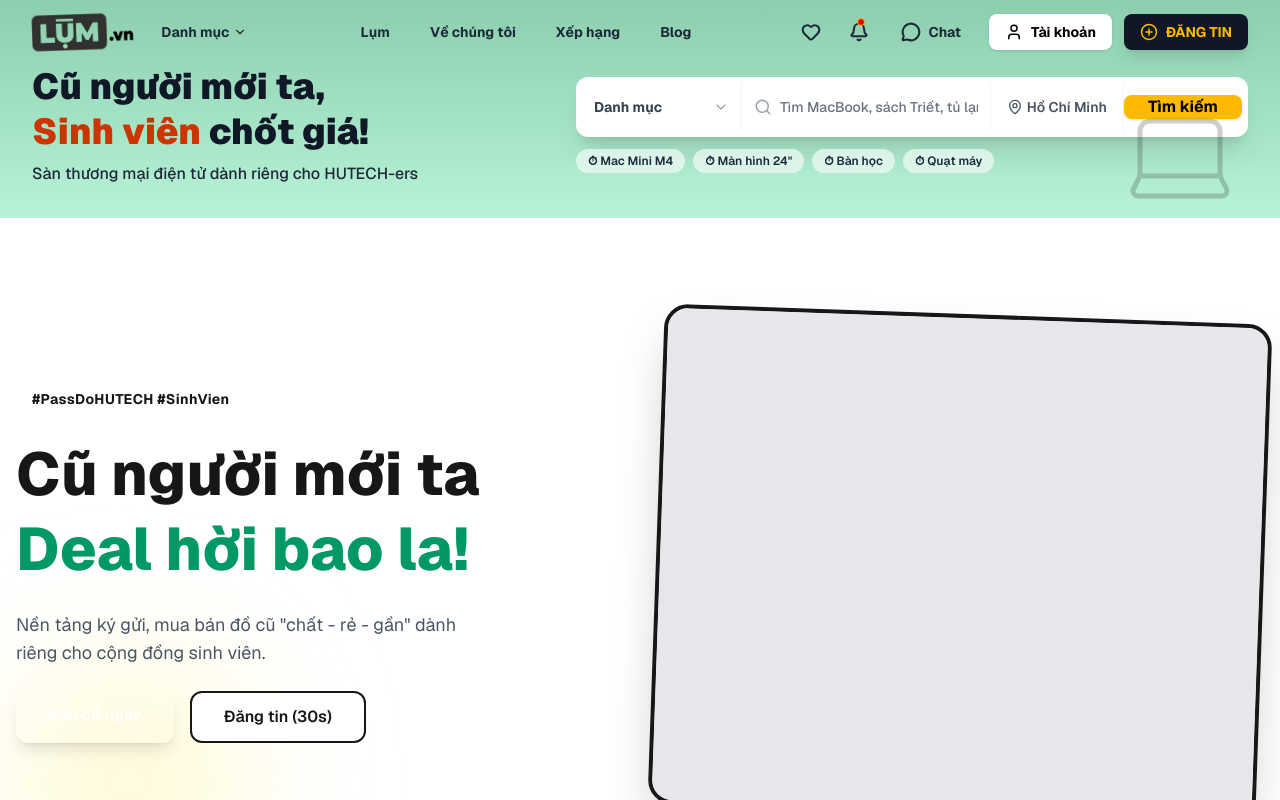
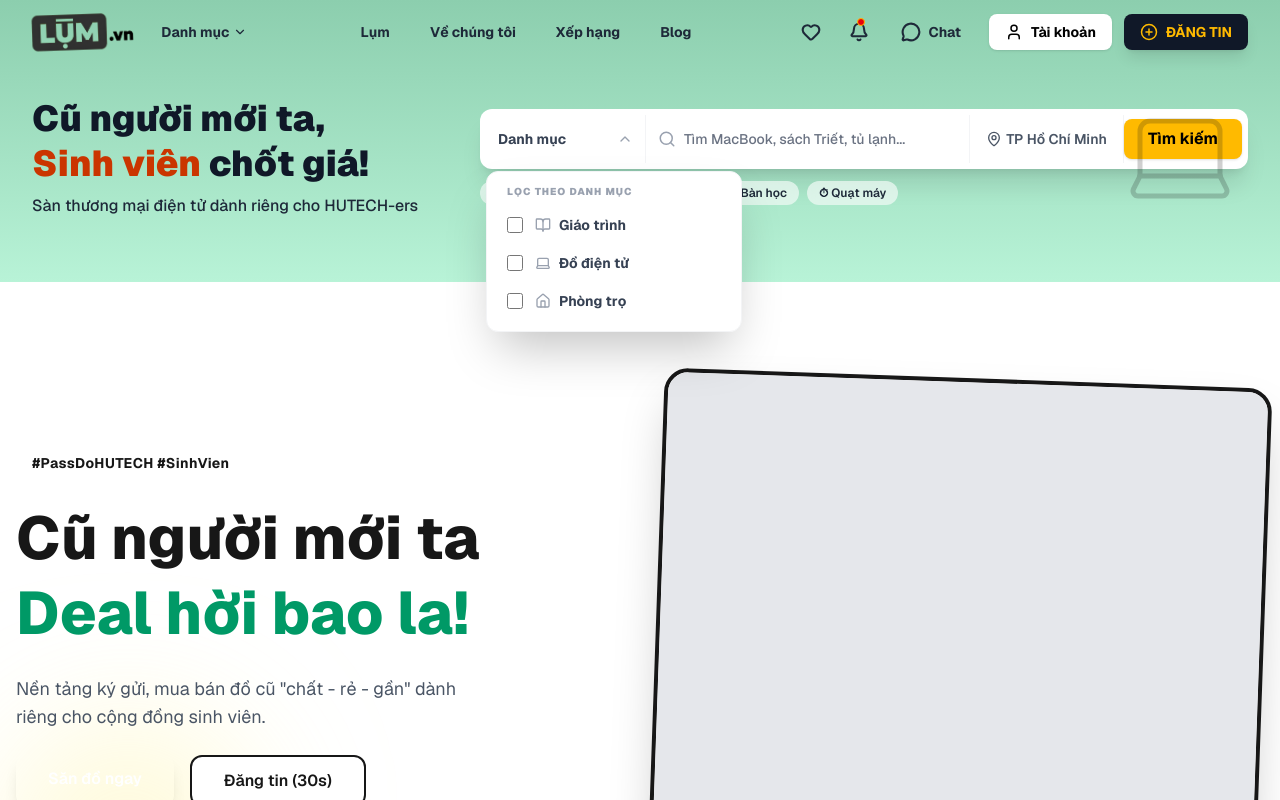
Before and after one commit to ngcnguywn0124/FE-LUM-trade-ecommerce, a Next.js app: page / in a window 1280 px wide. Both pictures are taken after a click on the button "Danh mục". Shown: the top 800 px of the page. Built offline with nearby package versions, Linux system fonts and the light colour scheme.

Commit message:
style: update UI header v2.2

```diff
--- a/components/layout/Header.tsx
+++ b/components/layout/Header.tsx
@@ -11,6 +11,8 @@ import {
 const Header = () => {
   const [isScrolled, setIsScrolled] = useState(false);
   const [keyword, setKeyword] = useState("");
+  const [selectedCategories, setSelectedCategories] = useState<string[]>([]);
+  const [isCategoryOpen, setIsCategoryOpen] = useState(false);
 
   // Xử lý sticky header khi cuộn
   useEffect(() => {
@@ -18,6 +20,20 @@ const Header = () => {
     window.addEventListener("scroll", handleScroll);
     return () => window.removeEventListener("scroll", handleScroll);
   }, []);
+
+  const toggleCategory = (category: string) => {
+    setSelectedCategories(prev =>
+      prev.includes(category)
+        ? prev.filter(c => c !== category)
+        : [...prev, category]
+    );
+  };
+
+  const categories = [
+    { id: 'giaotrinh', label: 'Giáo trình', icon: <BookOpen size={16} /> },
+    { id: 'dientu', label: 'Đồ điện tử', icon: <Laptop size={16} /> },
+    { id: 'phongtro', label: 'Phòng trọ', icon: <Home size={16} /> },
+  ];
 
   return (
     <div className="flex flex-col w-full font-sans">
@@ -137,7 +153,7 @@ const Header = () => {
           - Nằm dưới Navbar
           - Có background vàng nối tiếp
       ========================================================================= */}
-      <div className="pt-16 pb-8 bg-linear-to-b from-[#8cceae] to-[#b8f3d7]">
+      <div className="pt-24 pb-16 bg-linear-to-b from-[#8cceae] to-[#b8f3d7]">
          <div className="max-w-7xl mx-auto px-4 sm:px-6 lg:px-8">
 
             <div className="flex flex-col lg:flex-row items-center justify-between gap-6">
@@ -158,22 +174,71 @@ const Header = () => {
                </div>
 
                {/* --- SEARCH BAR "SUPER APP" STYLE --- */}
-               <div className="w-full lg:max-w-2xl">
+               <div className="w-full lg:max-w-3xl">
                   {/* The White Box Container */}
                   <div className="bg-white p-1.5 rounded-xl shadow-xl flex flex-col sm:flex-row items-stretch sm:items-center gap-2 sm:gap-0 divide-y sm:divide-y-0 sm:divide-x divide-gray-100">
 
                      {/* 1. Category Dropdown */}
-                     <div className="relative group sm:w-40 shrink-0">
-                        <button className="w-full h-10 sm:h-12 px-3 flex items-center justify-between hover:bg-gray-50 rounded-lg text-gray-700 font-bold text-sm">
-                           <span>Danh mục</span>
-                           <ChevronDown size={16} className="text-gray-400" />
+                     <div className="relative sm:w-40 shrink-0">
+                        <button
+                           onClick={() => setIsCategoryOpen(!isCategoryOpen)}
+                           className="w-full h-10 sm:h-12 px-3 flex items-center justify-between hover:bg-gray-50 rounded-lg text-gray-700 font-bold text-sm transition-colors"
+                        >
+                           <span className="truncate">
+                              {selectedCategories.length > 0
+                                 ? `Đã chọn (${selectedCategories.length})`
+                                 : "Danh mục"}
+                           </span>
+                           <ChevronDown size={16} className={`text-gray-400 transition-transform duration-200 ${isCategoryOpen ? 'rotate-180' : ''}`} />
                         </button>
-                        {/* Fake Dropdown */}
-                        <div className="absolute top-full left-0 w-56 bg-white shadow-xl rounded-xl mt-2 p-2 hidden group-hover:block border z-40 animate-in fade-in zoom-in-95 duration-200">
-                           <div className="p-2 hover:bg-orange-50 rounded cursor-pointer flex gap-2 items-center"><BookOpen size={16}/> Giáo trình</div>
-                           <div className="p-2 hover:bg-orange-50 rounded cursor-pointer flex gap-2 items-center"><Laptop size={16}/> Đồ điện tử</div>
-                           <div className="p-2 hover:bg-orange-50 rounded cursor-pointer flex gap-2 items-center"><Home size={16}/> Phòng trọ</div>
-                        </div>
+
+                        {isCategoryOpen && (
+                           <>
+                              {/* Overlay đóng dropdown khi click ra ngoài */}
+                              <div
+                                 className="fixed inset-0 z-30"
+                                 onClick={() => setIsCategoryOpen(false)}
+                              ></div>
+
+                              <div className="absolute top-full left-0 w-64 bg-white shadow-2xl rounded-xl mt-2 p-3 border border-gray-100 z-40 animate-in fade-in zoom-in-95 duration-200">
+                                 <div className="text-[10px] font-black text-gray-400 mb-2 px-2 uppercase tracking-widest">Lọc theo danh mục</div>
+                                 <div className="space-y-0.5">
+                                    {categories.map((cat) => (
+                                       <label
+                                          key={cat.id}
+                                          className="flex items-center gap-3 p-2 hover:bg-[#b8f3d7]/20 rounded-lg cursor-pointer transition-all group"
+                                       >
+                                          <div className="relative flex items-center h-5">
+                                             <input
+                                                type="checkbox"
+                                                checked={selectedCategories.includes(cat.label)}
+                                                onChange={() => toggleCategory(cat.label)}
+                                                className="w-4 h-4 rounded border-gray-300 text-emerald-500 focus:ring-emerald-500 cursor-pointer accent-emerald-600"
+                                             />
+                                          </div>
+                                          <div className="flex items-center gap-2 text-gray-700 font-bold text-sm group-hover:text-emerald-700">
+                                             <span className="text-gray-400 group-hover:text-emerald-600 transition-colors">
+                                                {cat.icon}
+                                             </span>
+                                             <span>{cat.label}</span>
+                                          </div>
+                                       </label>
+                                    ))}
+                                 </div>
+
+                                 {selectedCategories.length > 0 && (
+                                    <div className="mt-2 pt-2 border-t border-gray-50">
+                                       <button
+                                          onClick={() => setSelectedCategories([])}
+                                          className="w-full py-1.5 text-xs text-gray-500 hover:text-emerald-600 font-bold transition-colors"
+                                       >
+                                          Làm mới lựa chọn
+                                       </button>
+                                    </div>
+                                 )}
+                              </div>
+                           </>
+                        )}
                      </div>
 
                      {/* 2. Input Field */}
@@ -187,13 +252,13 @@ const Header = () => {
                      </div>
 
                      {/* 3. Location Selector */}
-                     <button className="hidden sm:flex items-center gap-1 px-4 h-12 text-gray-600 hover:text-orange-600 font-semibold text-sm transition-colors whitespace-nowrap">
+                     <button className="hidden sm:flex items-center gap-1 px-4 h-12 text-gray-600 hover:text-orange-600 font-semibold text-sm transition-colors whitespace-nowrap shrink-0">
                         <MapPin size={16} />
-                        <span>Hồ Chí Minh</span>
+                        <span>TP Hồ Chí Minh</span>
                      </button>
 
                      {/* 4. Search Button (Yellow) */}
-                     <button className="bg-[#FFBA00] hover:bg-[#ffc82a] text-black font-bold h-10 sm:h-full px-6 rounded-lg shadow-sm hover:shadow-md transition-all active:scale-95">
+                     <button className="bg-[#FFBA00] hover:bg-[#ffc82a] text-black font-bold h-10 sm:h-full px-6 py-2 rounded-lg shadow-sm hover:shadow-md transition-all active:scale-95">
                         Tìm kiếm
                      </button>
                   </div>
```
